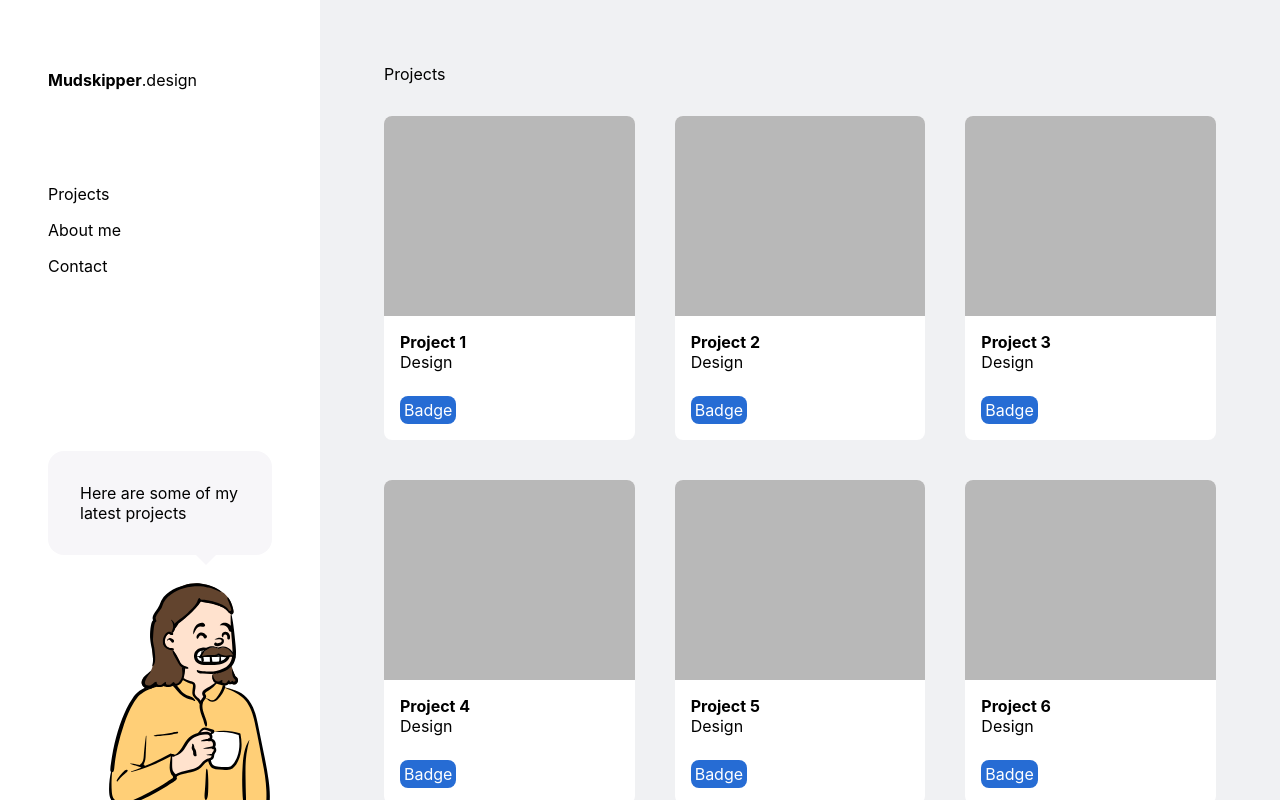
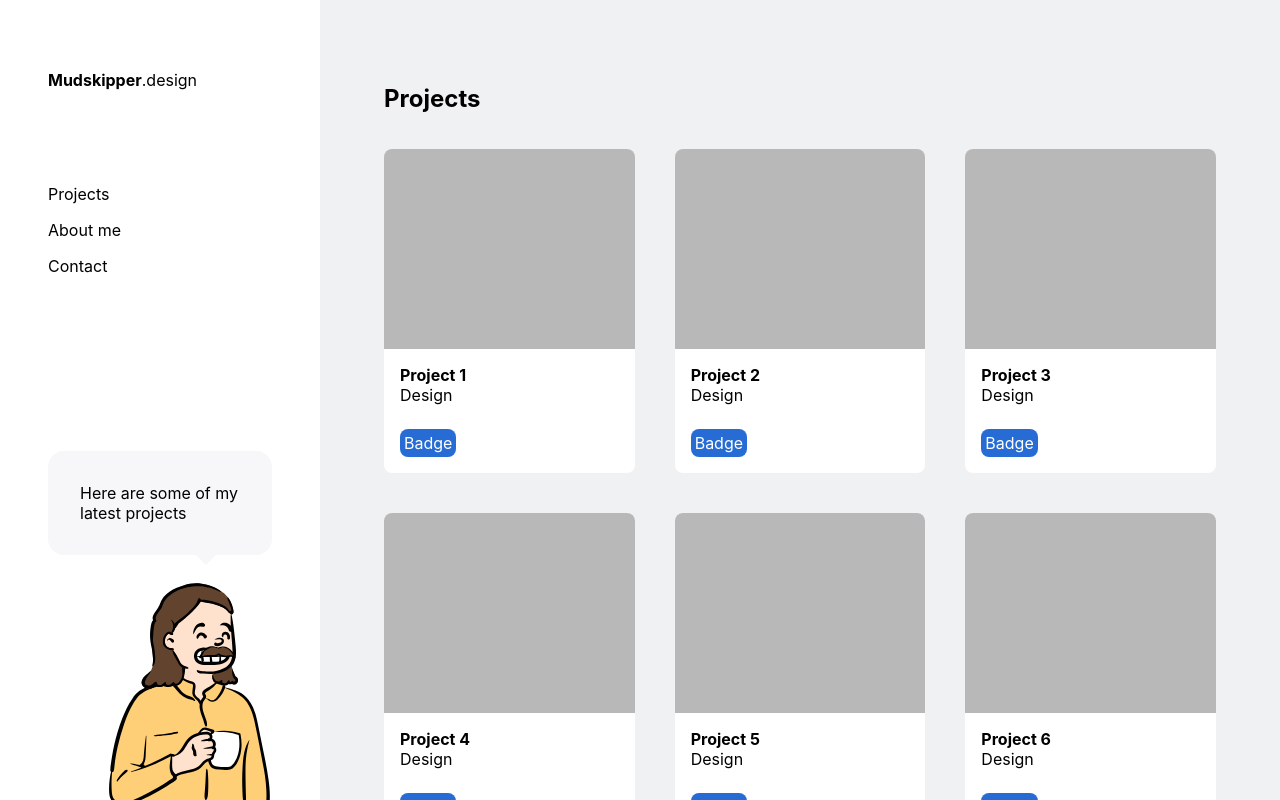
Before and after one commit to mudskipp3r/mudskipper-design, a React (Create React App) app: page /projects in a window 1280 px wide. Built offline with nearby package versions, Linux system fonts and the light colour scheme.

Commit message:
Remove unused import

```diff
--- a/src/App.js
+++ b/src/App.js
@@ -4,7 +4,6 @@ import { useState } from 'react';
 import { darkTheme, lightTheme } from './themes';
 import SplashScreen from './screens/SplashScreen';
 import styled from '@emotion/styled';
-import TestScreen from './screens/TestScreen';
 import SidebarNavigation from './components/PrimaryNavigation/SidebarNavigation';
 import ProjectScreen from './screens/ProjectScreen';
 
--- a/src/screens/ProjectScreen.jsx
+++ b/src/screens/ProjectScreen.jsx
@@ -6,7 +6,7 @@ function ProjectScreen() {
     return (
         <StyledWrapper>
             <StyledContainer>
-                Projects
+                <h2>Projects</h2>
                 <StyledGrid>
                     <ProjectCard title="Project 1" type="Design" />
                     <ProjectCard title="Project 2" type="Design" />
@@ -27,7 +27,7 @@ const StyledWrapper = styled.div`
 const StyledContainer = styled.div`
     display: flex;
     flex-direction: column;
-    gap: 2rem;
+    gap: 1rem;
     background-color: #f0f1f3;
     padding: 4rem;
     height: 100%;
```
